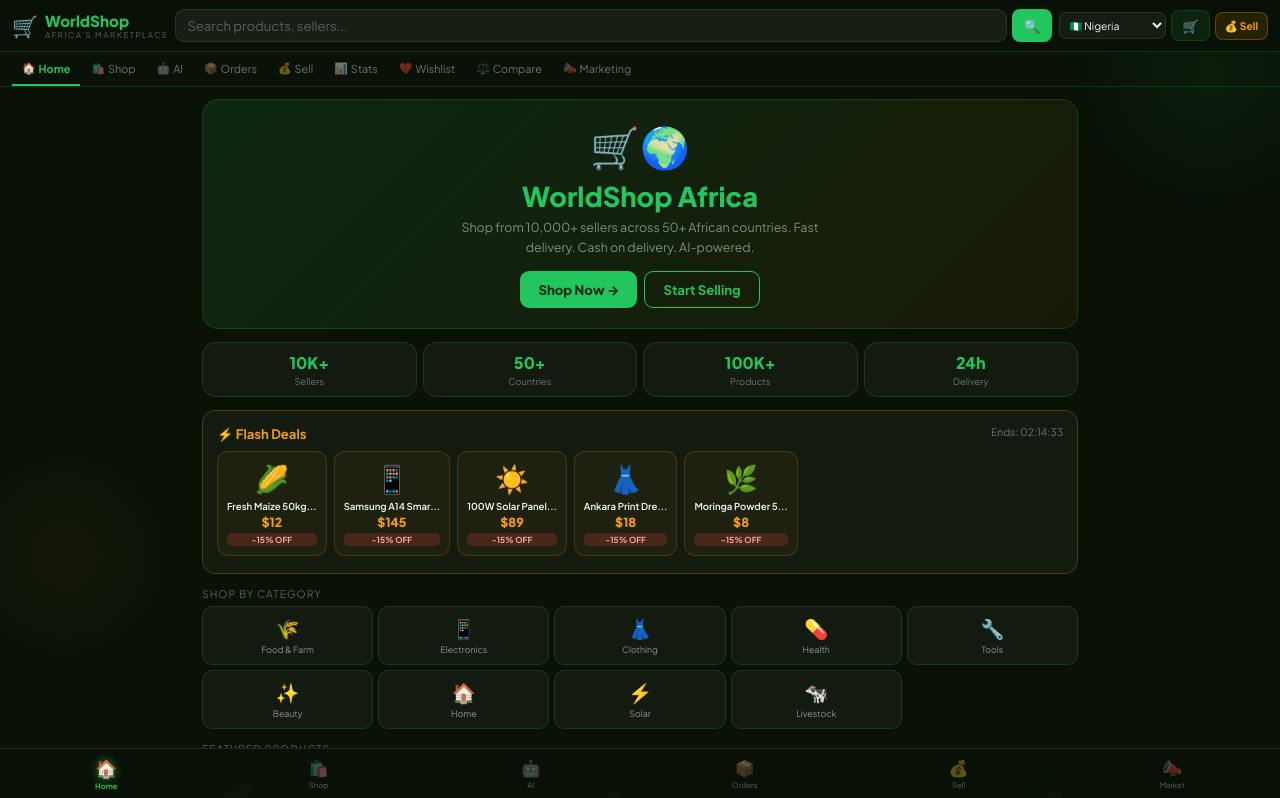
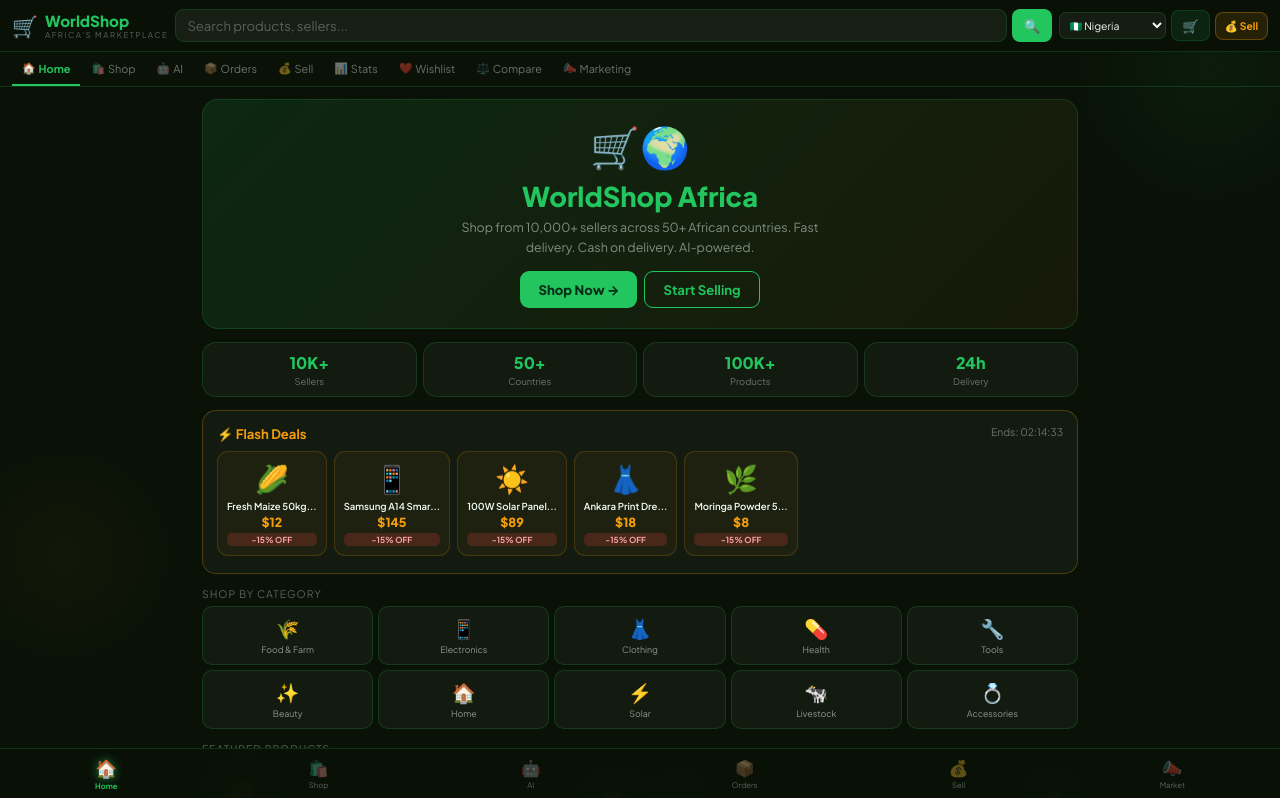
Before and after one commit to freshfinishcleaningllc-lgtm/worldshop, a React (Vite) app: page / in a window 1280 px wide. Shown: the top 798 px of the page. Built offline with nearby package versions, Linux system fonts and the light colour scheme.

Commit message:
Add accessories category

```diff
--- a/src/App.jsx
+++ b/src/App.jsx
@@ -6,6 +6,7 @@
   {id:"health",icon:"💊",label:"Health"},{id:"tools",icon:"🔧",label:"Tools"},
   {id:"beauty",icon:"✨",label:"Beauty"},{id:"home",icon:"🏠",label:"Home"},
   {id:"energy",icon:"⚡",label:"Solar"},{id:"livestock",icon:"🐄",label:"Livestock"},
+  {id:"accessories",icon:"💍",label:"Accessories"},
 ];
 
 const PRODUCTS = [
```
